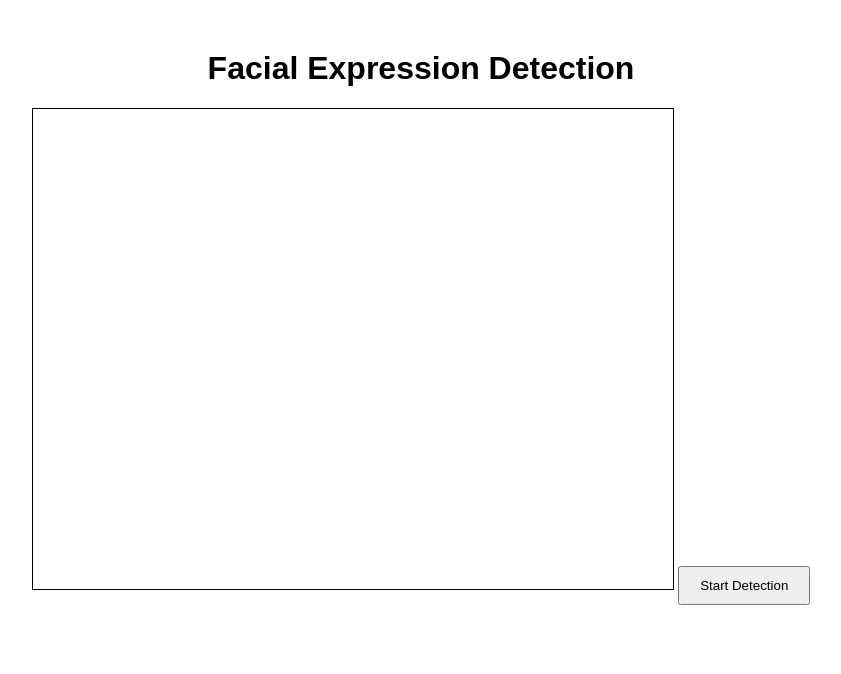
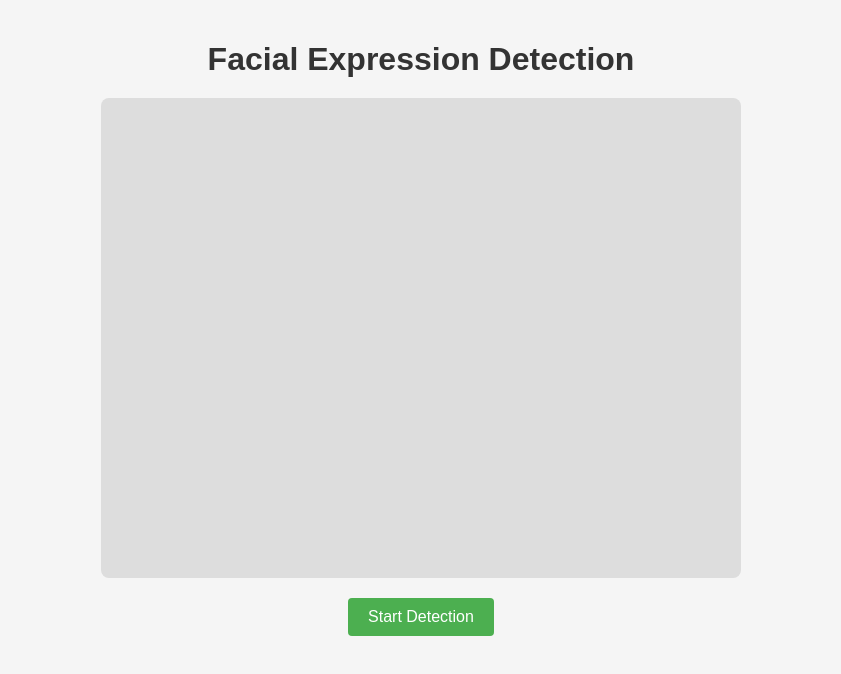
Before and after one commit to thewhyman/raigen3, a website: page public/index.html in a window 1280 px wide. Shown: the whole page, without its empty margins (219-1060 px from the left). Drawn offline with Linux system fonts and the light colour scheme.

Commit message:
Facial emotion detection

```diff
--- a/index.html
+++ b/public/index.html
@@ -3,28 +3,13 @@
 <head>
     <meta charset="UTF-8">
     <meta name="viewport" content="width=device-width, initial-scale=1.0">
-    <title>Facial Expression Detection</title>
-    <style>
-        body {
-            font-family: Arial, sans-serif;
-            text-align: center;
-            margin: 50px;
-        }
-        #video {
-            border: 1px solid black;
-            width: 640px;
-            height: 480px;
-        }
-        .button {
-            margin-top: 20px;
-            padding: 10px 20px;
-        }
-    </style>
+    <title>Facial Expression Detection - Raigen3</title>
+    <link rel="stylesheet" href="style.css">
 </head>
 <body>
     <h1>Facial Expression Detection</h1>
     <video id="video" autoplay></video>
-    <button class="button" id="start">Start Detection</button>
+    <button id="start">Start Detection</button>
     <p id="expressionMessage"></p>
     <p id="meditationRecommendation"></p>
 
@@ -35,25 +20,21 @@
         const meditationRecommendation = document.getElementById('meditationRecommendation');
 
         startButton.addEventListener('click', function() {
-            // Start video stream
             navigator.mediaDevices.getUserMedia({ video: true })
                 .then(stream => {
                     video.srcObject = stream;
-                    // Here we would connect to Gemini Vision AI to analyze the video
                     detectExpression();
                 })
                 .catch(err => console.error("Error accessing webcam: ", err));
         });
 
         function detectExpression() {
-            // Mock function to simulate facial expression detection
-            // In a real application, you'd call Gemini Vision AI API here
             setTimeout(() => {
                 const expressions = ["Happy", "Sad", "Angry", "Surprised", "Neutral"];
                 const randomExpression = expressions[Math.floor(Math.random() * expressions.length)];
                 expressionMessage.innerText = `Detected Expression: ${randomExpression}`;
                 askUser(randomExpression);
-            }, 3000); // Simulates delay for detection
+            }, 3000); // Simulated delay for detection
         }
 
         function askUser(expression) {
--- /dev/null
+++ b/public/style.css
@@ -0,0 +1,55 @@
+body {
+    font-family: Arial, sans-serif;
+    margin: 0;
+    padding: 20px;
+    display: flex;
+    flex-direction: column;
+    align-items: center;
+    background-color: #f5f5f5;
+}
+
+h1 {
+    color: #333;
+    margin-bottom: 20px;
+}
+
+#video {
+    width: 640px;
+    height: 480px;
+    border-radius: 8px;
+    margin-bottom: 20px;
+    background-color: #ddd;
+}
+
+button {
+    padding: 10px 20px;
+    font-size: 16px;
+    background-color: #4CAF50;
+    color: white;
+    border: none;
+    border-radius: 4px;
+    cursor: pointer;
+    margin-bottom: 20px;
+}
+
+button:hover {
+    background-color: #45a049;
+}
+
+p {
+    font-size: 18px;
+    color: #333;
+    margin: 10px 0;
+    text-align: center;
+    max-width: 600px;
+}
+
+#expressionMessage {
+    font-weight: bold;
+    color: #2196F3;
+}
+
+#meditationRecommendation {
+    color: #4CAF50;
+    font-style: italic;
+}
```
Also changed, not shown: package.json (added, +24 -0 lines), server.js (added, +16 -0 lines), 1 other file.
